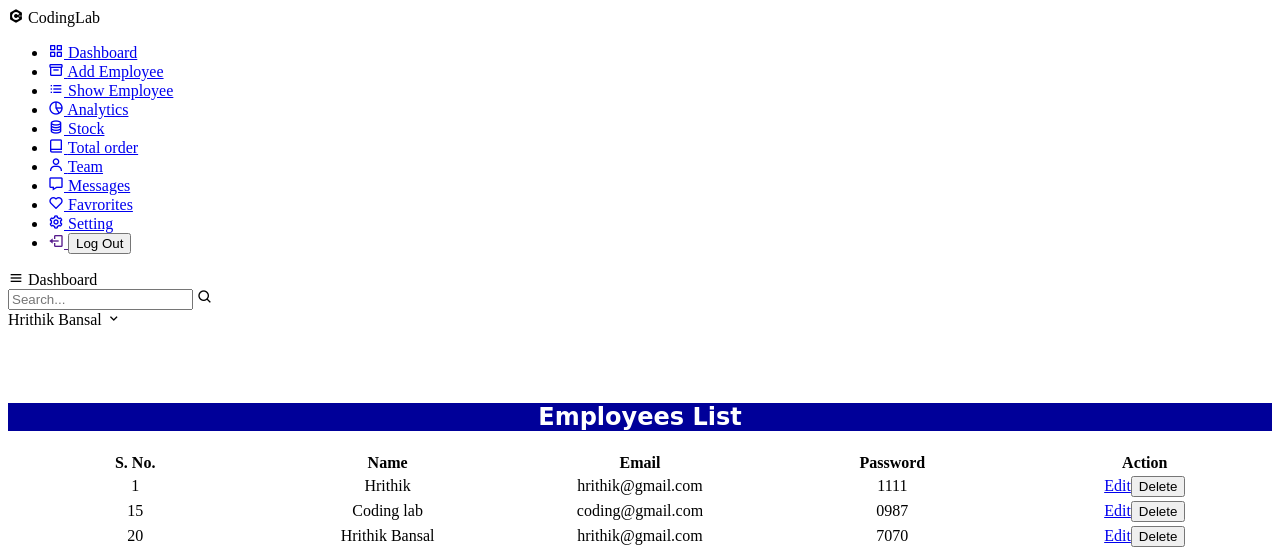
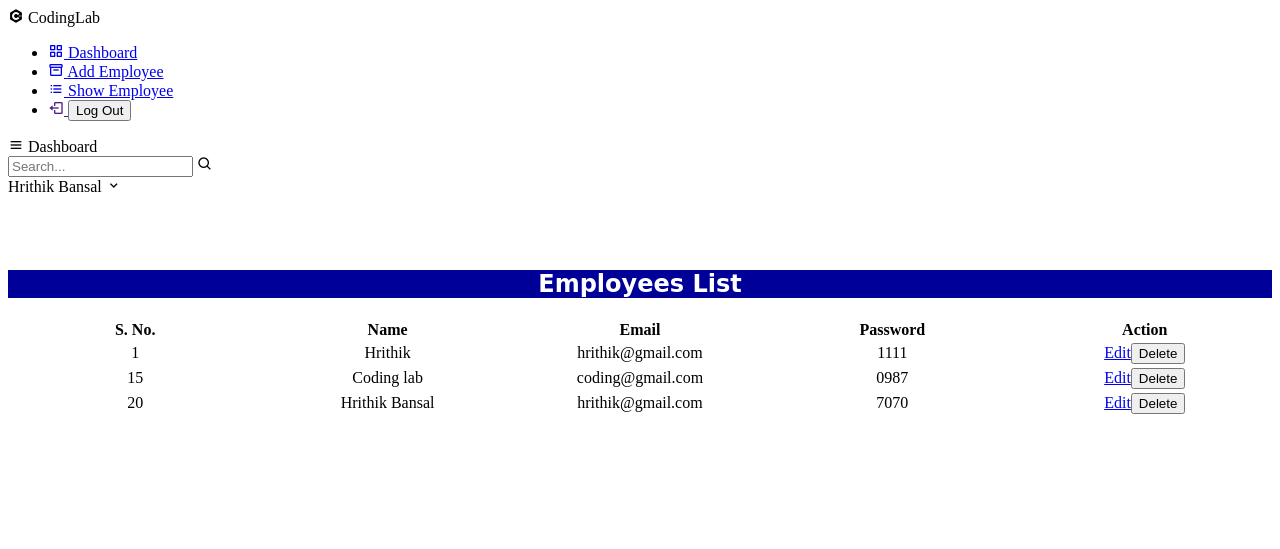
Before and after one commit to Hrithik1122/Admin-LoginPanel, a PHP site: page /show_emp.php in a window 1280 px wide. Shown: the top 549 px of the page. Run offline with PHP 8.4, Linux system fonts and the light colour scheme; data comes from the database, SQL or seed files in the repository.

Commit message:
Update show_emp.php

```diff
--- a/show_emp.php
+++ b/show_emp.php
@@ -36,48 +36,6 @@ require('connect.php');
           <a href="show_emp.php">
             <i class='bx bx-list-ul' ></i>
             <span class="links_name">Show Employee</span>
-          </a>
-        </li>
-        <li>
-          <a href="#">
-            <i class='bx bx-pie-chart-alt-2' ></i>
-            <span class="links_name">Analytics</span>
-          </a>
-        </li>
-        <li>
-          <a href="#">
-            <i class='bx bx-coin-stack' ></i>
-            <span class="links_name">Stock</span>
-          </a>
-        </li>
-        <li>
-          <a href="#">
-            <i class='bx bx-book-alt' ></i>
-            <span class="links_name">Total order</span>
-          </a>
-        </li>
-        <li>
-          <a href="#">
-            <i class='bx bx-user' ></i>
-            <span class="links_name">Team</span>
-          </a>
-        </li>
-        <li>
-          <a href="#">
-            <i class='bx bx-message' ></i>
-            <span class="links_name">Messages</span>
-          </a>
-        </li>
-        <li>
-          <a href="#">
-            <i class='bx bx-heart' ></i>
-            <span class="links_name">Favrorites</span>
-          </a>
-        </li>
-        <li>
-          <a href="#">
-            <i class='bx bx-cog' ></i>
-            <span class="links_name">Setting</span>
           </a>
         </li>
         <li class="log_out">
```
